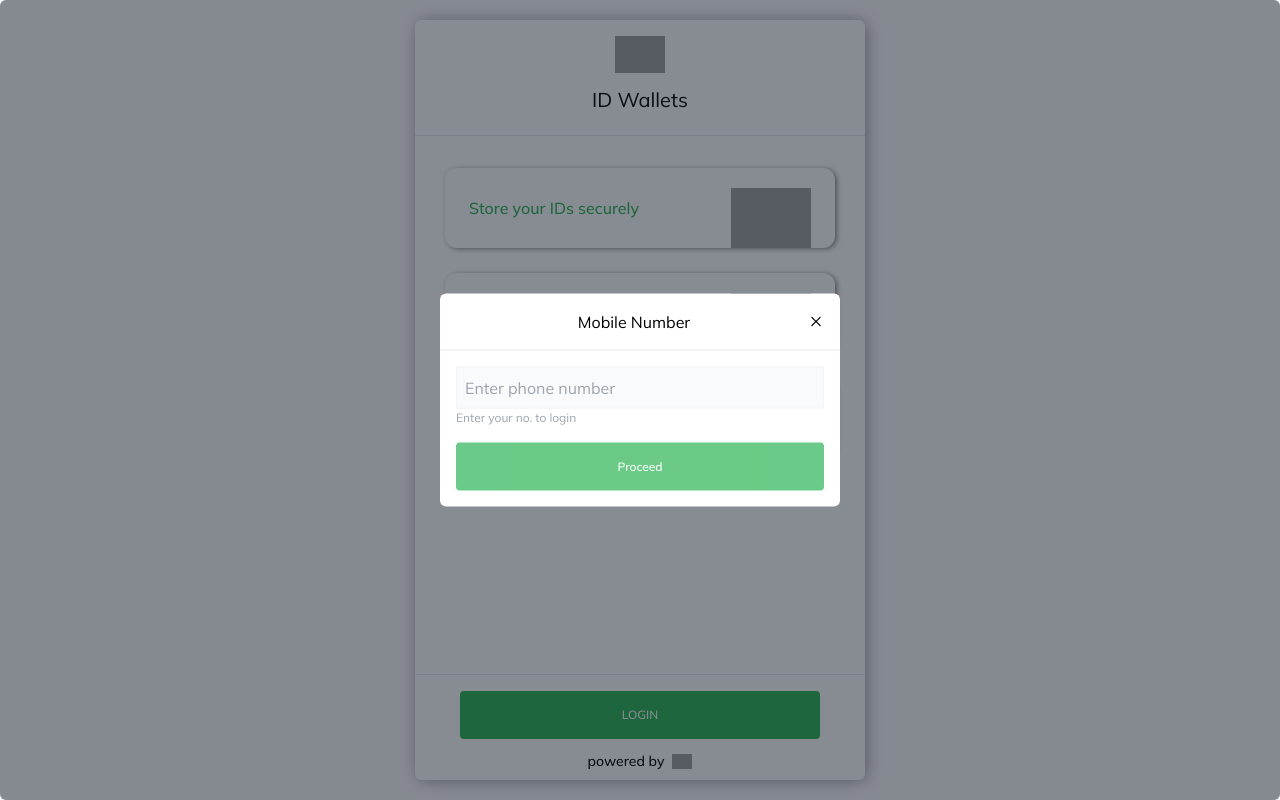
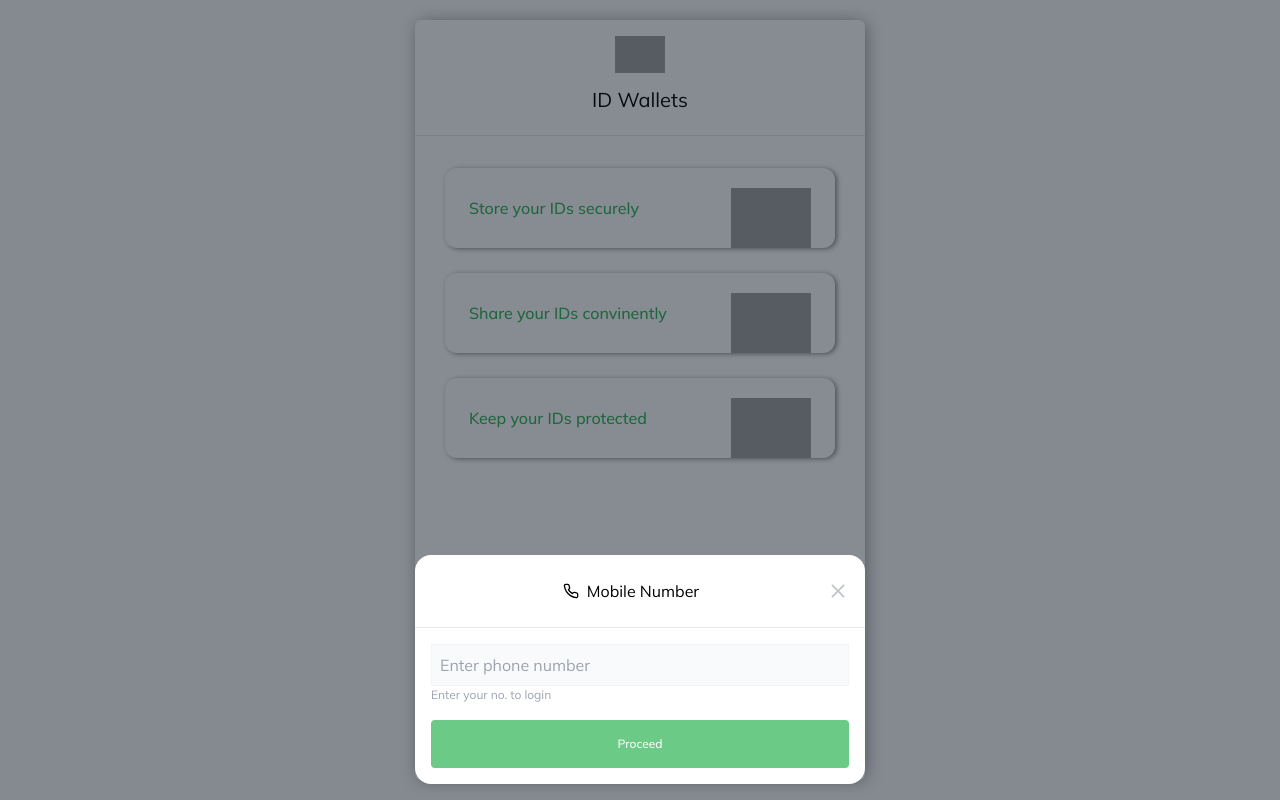
Before and after one commit to nikhilgupta58/equal-assign, a React (Vite) app: page / in a window 1280 px wide. Both pictures are taken after a click on the button "LOGIN". Built offline with nearby package versions, Linux system fonts and the light colour scheme; grey boxes are pictures that could not be loaded.

Commit message:
button loading

```diff
--- a/src/components/Modal.tsx
+++ b/src/components/Modal.tsx
@@ -14,17 +14,17 @@ export default function Modal({ children, isOpen, onClose, ...props }: IProp) {
   return (
     <>
       <div
-        className={`fixed w-screen h-screen top-0 left-0 opacity-50 bg-gray-900 rounded-md ${
+        className={`fixed w-screen h-screen top-0 left-0 opacity-50 bg-gray-900  ${
           isOpen ? "block" : "hidden"
         }`}
         onClick={onClose}
       ></div>
 
       <div
-        className={`fixed flex flex-col bg-white opacity-100 rounded-md rounded-8 border-1 border-solid border-gray-200 justify-center items-center ${
+        className={`fixed flex flex-col bg-white opacity-100 rounded-2xl border-1 border-solid border-gray-200 justify-center items-center ${
           isOpen ? "block" : "hidden"
         }`}
-        style={{ top: "50%", left: "50%", transform: "translate(-50%, -50%)" }}
+        style={{ bottom: "2%", left: "50%", transform: "translate(-50%, 0%)" }}
         {...props}
       >
         {children}
--- a/src/pages/Login/components/LoginModal.tsx
+++ b/src/pages/Login/components/LoginModal.tsx
@@ -1,11 +1,11 @@
 import React from "react";
+import { FiPhone } from "react-icons/fi";
 import { RxCross2 } from "react-icons/rx";
 import Button from "../../../components/Button";
 import Modal from "../../../components/Modal";
 import useRequestToken from "../../../hooks/useRequestToken";
 import useVerifyToken from "../../../hooks/useVerifyToken";
 import { validatePhone } from "../../../utils/helper";
-
 export default function LoginModal({ isOpen, onClose }) {
   const { mutate, isLoading, isSuccess } = useRequestToken();
   const { mutate: verifyMutate, isLoading: isVerifyLoading } = useVerifyToken();
@@ -14,11 +14,19 @@ export default function LoginModal({ isOpen, onClose }) {
 
   return (
     <Modal isOpen={isOpen} onClose={onClose}>
-      <div className="w-[400px] max-w-[85vw] max-h-[85vh]">
-        <div className="py-4 border-b-[1px] px-4 border-b-gray-200 flex items-center justify-between">
+      <div className="w-[450px] max-w-[85vw] max-h-[85vh]">
+        <div className="py-6 border-b-[1px] px-4 border-b-gray-200 flex items-center justify-between">
           <div className="w-1 h-1" />
-          <p>Mobile Number</p>
-          <RxCross2 onClick={onClose} />
+          <div className="flex items-center gap-2">
+            <FiPhone />
+            <p>Mobile Number</p>
+          </div>
+          <RxCross2
+            onClick={onClose}
+            size={22}
+            color={"#BDC3C7"}
+            className="cursor-pointer"
+          />
         </div>
         {isSuccess ? (
           <div className="p-4">
```
